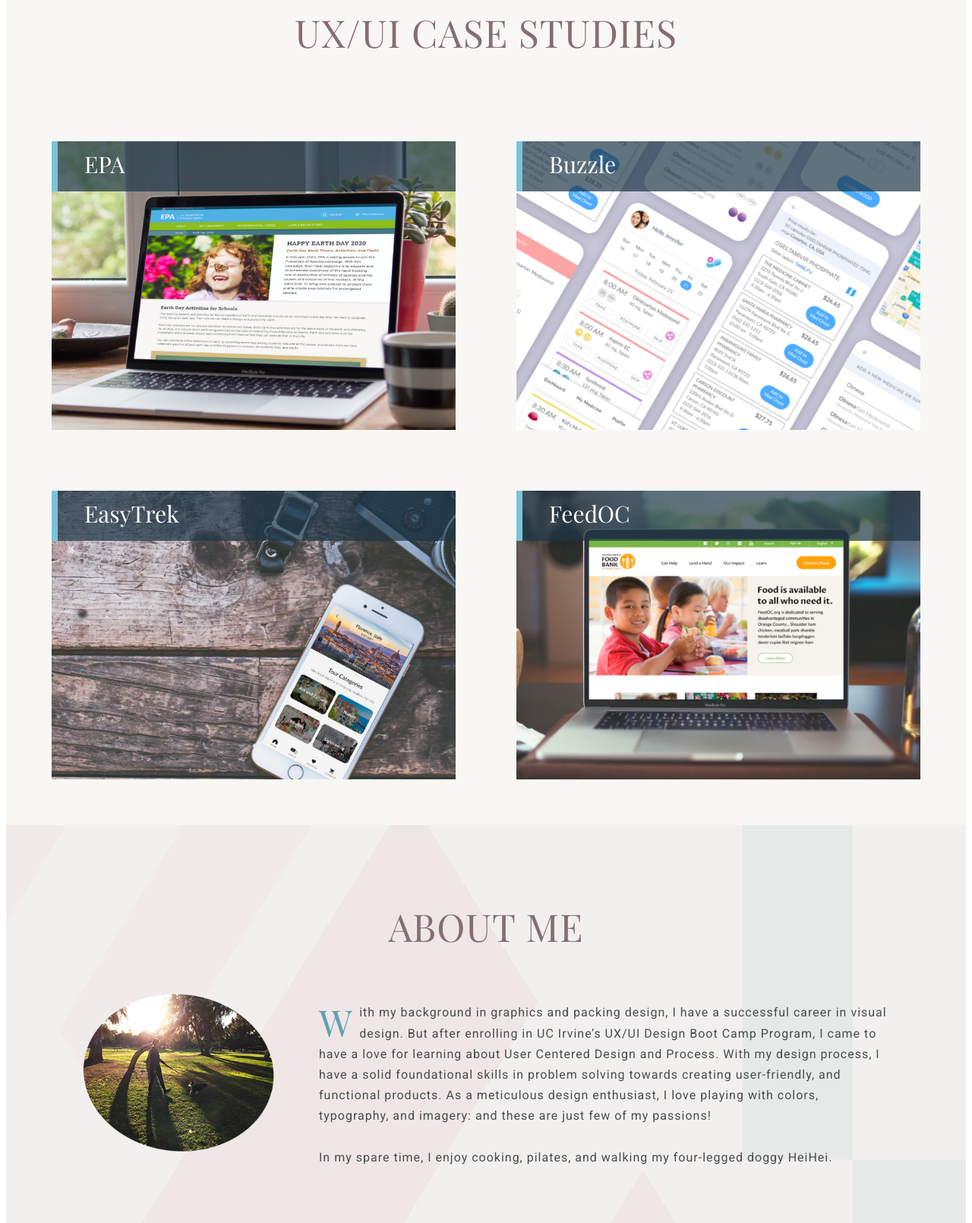
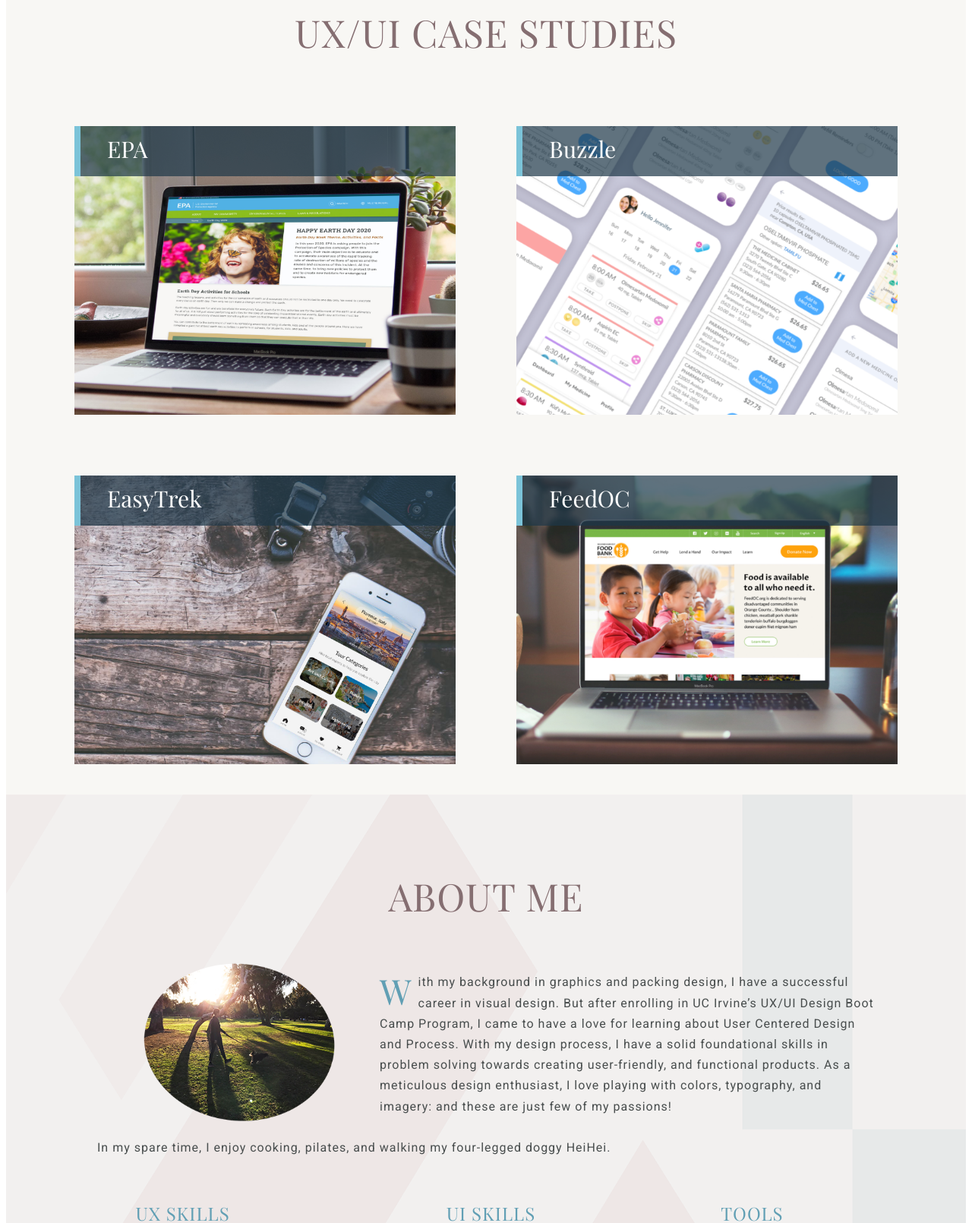
Before and after one commit to vivianliu68/UX-UI_HW_19, a plain HTML site: page index.html in a window 1280 px wide. Shown: the part 860-2470 px from the top of the page at 76% size. Drawn offline with nearby package versions, Linux system fonts and the light colour scheme.

Commit message:
fixed the extra skill section heading padding

```diff
--- a/css/indexstyle.css
+++ b/css/indexstyle.css
@@ -244,6 +244,7 @@
   font-size: 24px;
   color: #619FB4;
   letter-spacing: 1px;
+  margin: 1px 10px 10px 0px;
 }
 
 p {
@@ -327,7 +328,7 @@
 #casestudyGrid {
   /* margin: 10px; */
   display: grid;
-  padding: 20px;
+  padding: 0px 50px 0px 50px;
   grid-template-rows: 460px 460px;
   grid-template-columns: 1fr 1fr;
   grid-template-areas:
@@ -360,7 +361,7 @@
   left: 0;
   right: 0; */
   height: 100%;
-  width: 100%;
+  width: 101%;
   opacity: 0;
   transition: .5s ease;
   background-color: #7BC3D8;
@@ -383,7 +384,7 @@
   letter-spacing: 1px;
   text-align: center;
   line-height: 22px;
-  /* -ms-transform: translate(-50%, -50%); */
+  /* transform: translate(-50%, -50%); */
 }
 
 /* Case Study Card Main Head */
@@ -430,7 +431,7 @@
   display: inline-block;
   /* width: 1000px; */
   justify-content: space-around;
-  padding: 0px 100px 0px 40px;
+  padding: 0px 120px 40px 120px;
 }
 
 #vivL {
@@ -451,7 +452,7 @@
 span {
   float: left;
   width: 1.1em;
-  font-size: 302%;
+  font-size: 46px;
   font-family: 'Playfair Display';
   line-height: 110%;
   color: #619FB4;
@@ -459,7 +460,6 @@
 
 .skillContainer {
   display: flex;
-
   justify-content: space-evenly;
   margin-bottom: 100px;
 }
--- a/index.html
+++ b/index.html
@@ -159,7 +159,7 @@
       <div id="epa" class="casestudyGridArea container">
         <div class="casestudyHeader">EPA
         </div>
-        <div class="overlay text">AGENCY WEBSITE REDESIGN<br>UI STYLE GUIDE + RESPONSIVE WEB DESIGN<br>The EPA website displays issues in consistency, hierarchy, and usability. I worked with a partner to use cards to changes in how one would navigate the website.<button>VIEW PROJECT</button>
+        <div class="overlay text">AGENCY WEBSITE REDESIGN<br>UI STYLE GUIDE + RESPONSIVE WEB DESIGN<br><br><br>The EPA website displays issues in consistency, hierarchy, and usability. I worked with a partner to use cards to changes in how one would navigate the website.<br><button>VIEW PROJECT</button>
         </div>
       </div>
 <!-- Buzzle-->
```
